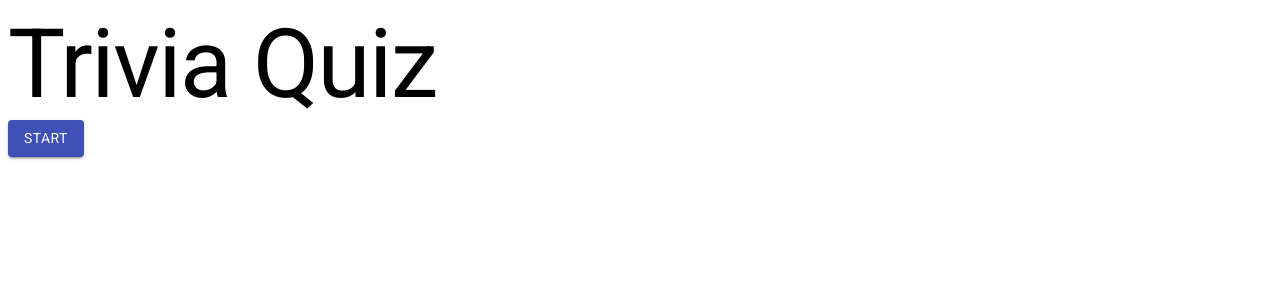
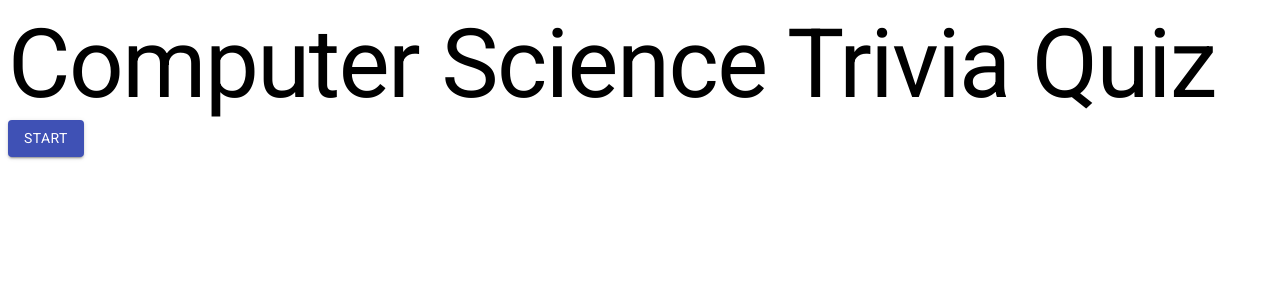
Before and after one commit to team-cake/quiz-app, a React (Create React App) app: page / in a window 1280 px wide. Shown: the top 300 px of the page. Built offline with nearby package versions, Linux system fonts and the light colour scheme.

Commit message:
Changed const name because of clarity

```diff
--- a/src/App.tsx
+++ b/src/App.tsx
@@ -65,17 +65,17 @@ function App() {
 
 	const nextQuestion = () => {
 		// Move on to the next question if it's not the last question
-		const nextQuestion = number + 1
-		if (nextQuestion === TOTAL_QUESTIONS) {
+		const nextQ = number + 1
+		if (nextQ === TOTAL_QUESTIONS) {
 			setGameOver(true)
 		} else {
-			setNumber(nextQuestion)
+			setNumber(nextQ)
 		}
 	}
 
 	return (
 		<div className='App'>
-			<Typography variant='h1'>Trivia Quiz</Typography>
+			<Typography variant='h1'>Computer Science Trivia Quiz </Typography>
 			{gameOver || userAnswers.length === TOTAL_QUESTIONS ? (
 				<Button variant='contained' color='primary' onClick={startTrivia}>
 					Start
```
